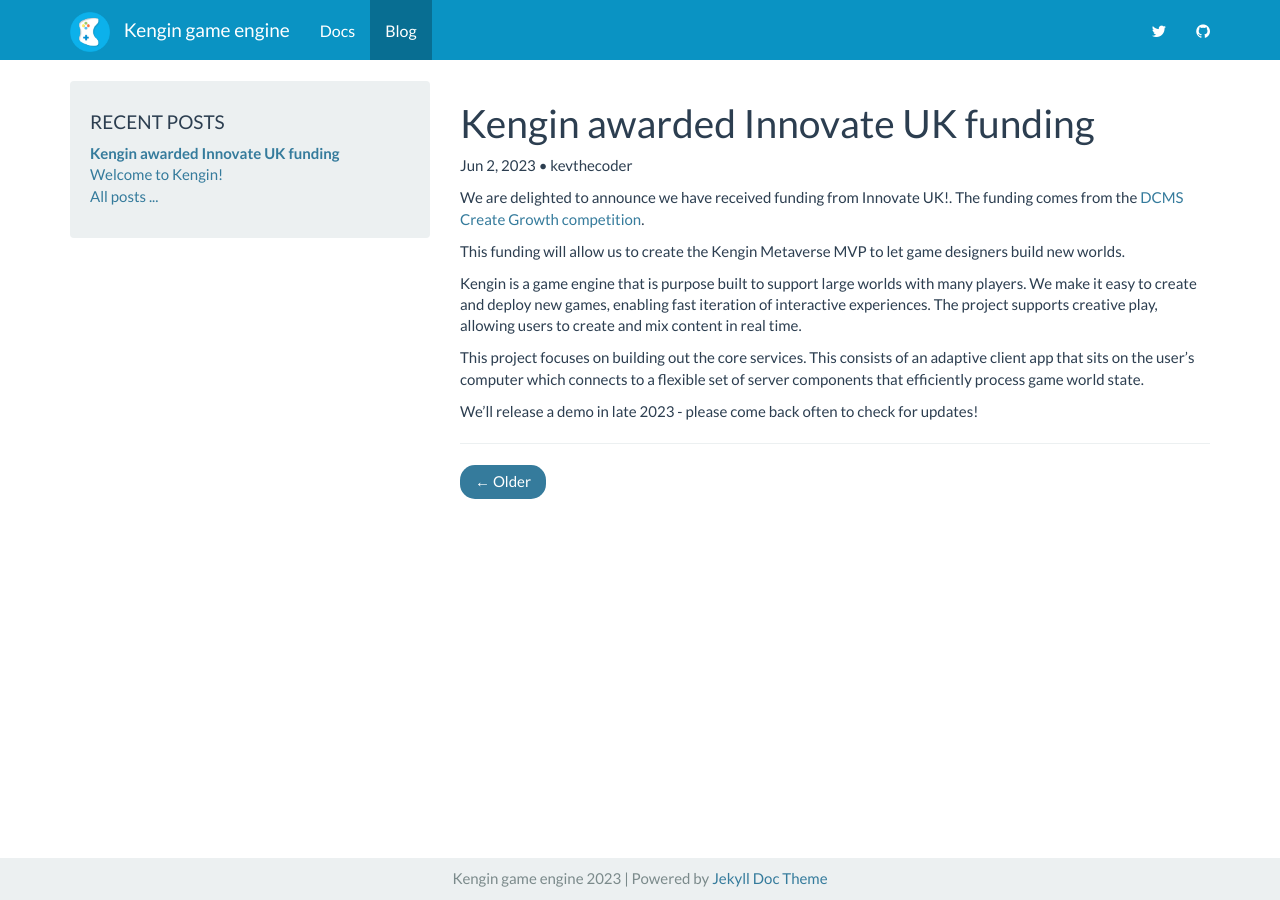
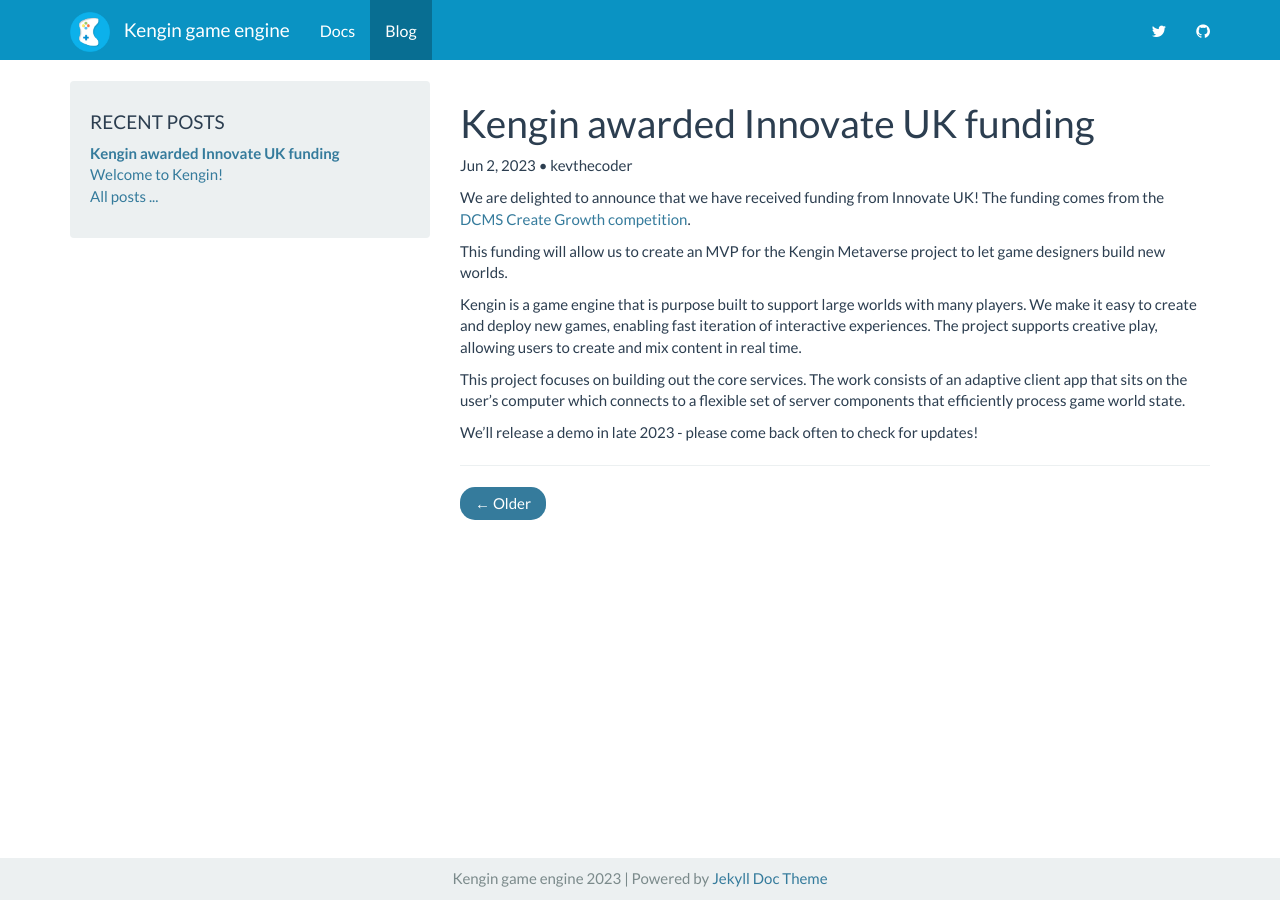
Before and after one commit to kengin-games/website, a Jekyll site: the page built from _posts/2023-06-02-innovate-uk-funding-for-kengin.md, in a window 1280 px wide. Built offline with Jekyll 4.4.1, drawn with Linux system fonts in a browser that asks for light colours.

Commit message:
Improve text.

```diff
--- a/_posts/2023-06-02-innovate-uk-funding-for-kengin.md
+++ b/_posts/2023-06-02-innovate-uk-funding-for-kengin.md
@@ -3,18 +3,18 @@
 title:  "Kengin awarded Innovate UK funding"
 author: kevthecoder
 ---
-We are delighted to announce we have received funding from Innovate UK!. The
+We are delighted to announce that we have received funding from Innovate UK! The
 funding comes from the [DCMS Create Growth competition][dcms-create-growth].
 
-This funding will allow us to create the Kengin Metaverse MVP to let game
-designers build new worlds.
+This funding will allow us to create an MVP for the Kengin Metaverse project to
+let game designers build new worlds.
 
 Kengin is a game engine that is purpose built to support large worlds with many
 players. We make it easy to create and deploy new games, enabling fast iteration
 of interactive experiences. The project supports creative play, allowing users
 to create and mix content in real time.
 
-This project focuses on building out the core services. This consists of an
+This project focuses on building out the core services. The work consists of an
 adaptive client app that sits on the user's computer which connects to a
 flexible set of server components that efficiently process game world state.
 
--- a/index.html
+++ b/index.html
@@ -98,7 +98,7 @@
         <a href="/docs/home/" class="btn btn-default" role="button">
             <i class="fa fa-book fa-lg"></i> Read the docs
         </a>
-        <a href="/docs/allposts/" class="btn btn-default" role="button">
+        <a href="/allposts/" class="btn btn-default" role="button">
             <i class="fa fa-stack-exchange fa-lg"></i> Follow the blog
         </a>
     </div>
```
